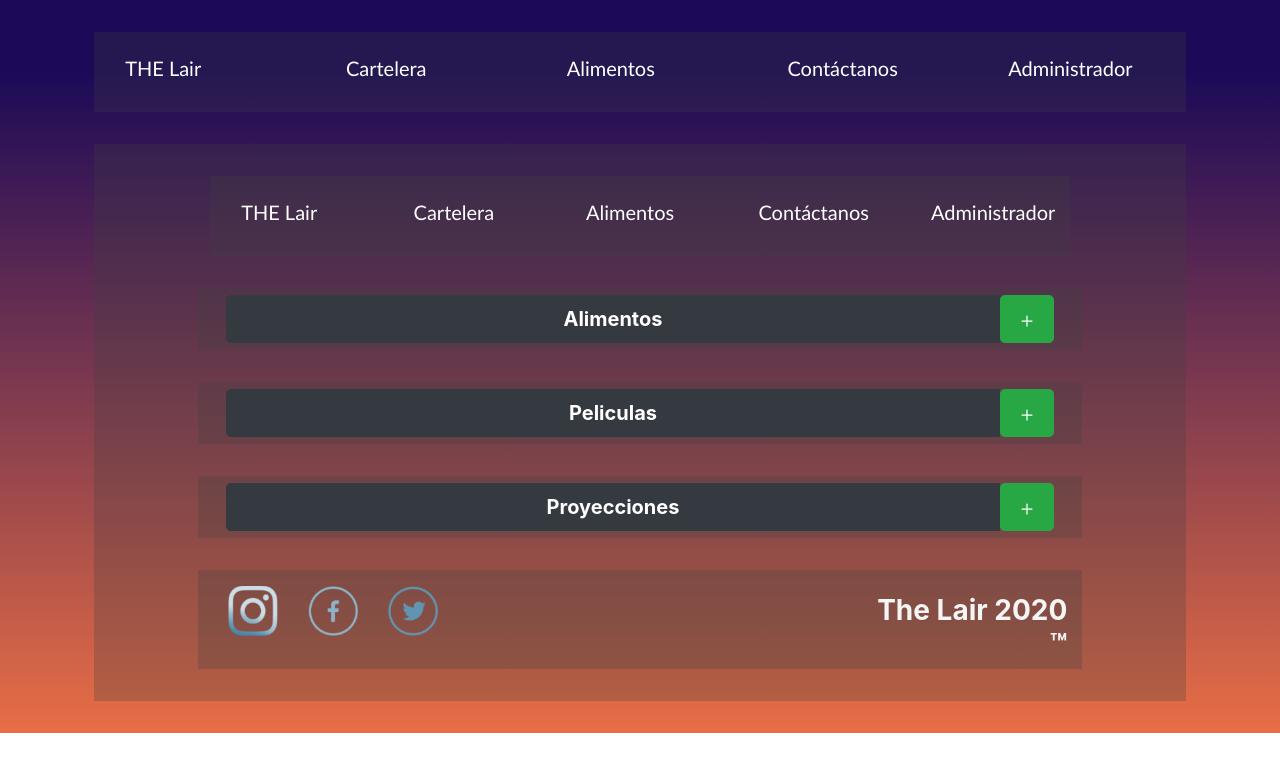
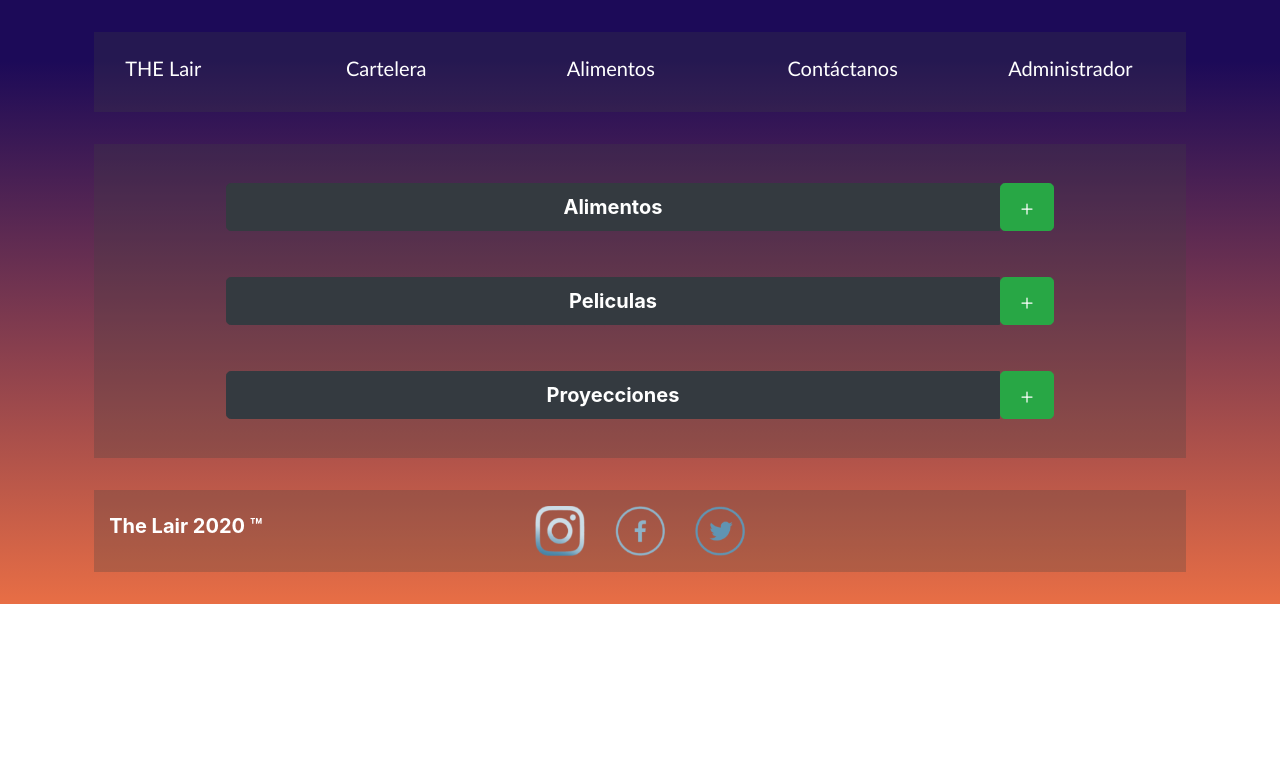
Before and after one commit to luismanzano/DB_Project, a React (Create React App) app in the folder frontend/lairfrontend/: page /admin in a window 1280 px wide. Shown: the top 772 px of the page. Built offline with nearby package versions, Linux system fonts and the light colour scheme.

Commit message:
cambios de merge 1

```diff
--- a/frontend/lairfrontend/src/components/Administrador.jsx
+++ b/frontend/lairfrontend/src/components/Administrador.jsx
@@ -4,10 +4,9 @@
 
 const Administrador = () => (
     <div className="container">
-        <NavBar />
         <div className="row">
 
-            <div className="col-md-10 fondoGris offset-1 gap-up">
+            <div className="col-md-10 offset-1 gap-up">
 
                 <div className="btn btn-group btn-group-lg toggle container-fluid">
                     <button className="btn btn-dark" type="button" data-toggle="collapse" data-target="#Alim" aria-expanded="false" aria-controls="Alim"><b>Alimentos</b></button>
@@ -105,7 +104,7 @@
 
             </div>
 
-            <div className="col-md-10 fondoGris offset-1 gap-up">
+            <div className="col-md-10 offset-1 gap-up">
 
                 <div className="btn btn-group btn-group-lg toggle container-fluid">
                     <button className="btn btn-dark" type="button" data-toggle="collapse" data-target="#Peli" aria-expanded="false" aria-controls="Peli"><b>Peliculas</b></button>
@@ -208,7 +207,7 @@
 
             </div>
 
-            <div className="col-md-10 fondoGris offset-1 gap-up">
+            <div className="col-md-10 offset-1 gap-up gap-down">
 
                 <div className="btn btn-group btn-group-lg toggle container-fluid">
                     <button className="btn btn-dark" type="button" data-toggle="collapse" data-target="#Proy" aria-expanded="false" aria-controls="Proy"><b>Proyecciones</b></button>
@@ -304,7 +303,6 @@
             </div>
 
         </div>
-        <Footer />
     </div>
 )
 
--- a/frontend/lairfrontend/src/components/Footer.jsx
+++ b/frontend/lairfrontend/src/components/Footer.jsx
@@ -7,24 +7,22 @@
 export default class Footer extends Component {
     render() {
         return (
-            <div className="row">
-                <div className="col-md-10 fondoGris offset-1 gap-up gap-down">
+                <div className="col-md-10 fondoGris offset-1 gap-down">
 
                     <div className="row">
-                        <div className="col-md-4">
+                        <div className="col-md-4 text-left">
+                            <br/>
+                            <h5 className="white_color"><b>The Lair 2020 ™</b></h5>
+                        </div>
+                        <div className="col-md-4 text-center">
                         <a href=""><img id="logo" src={instagram} width="50" height="50" /></a>
                             <a href=""><img id="logo" src={facebook} width="50" height="50" /></a>
                             <a href=""><img id="logo" src={twitter} width="50" height="50" /></a>
                         </div>
-                        <div className="col-md-5"></div>
-                        <div className="col-md-3">
-                            <br/>
-                            <h3 className="placa"><b>The Lair 2020 ™</b></h3>
-                        </div>
+
 
                     </div>
                 </div>
-            </div>
         )
     }
 }
--- a/frontend/lairfrontend/src/components/index.jsx
+++ b/frontend/lairfrontend/src/components/index.jsx
@@ -47,6 +47,10 @@
                             </Switch>
                         </div>
                     </div>
+
+                    <div className="row">
+                        <Footer/>
+                    </div>
                 </Router>
             </div>
 
```
Also changed, not shown: 1 other file (tests, documents, lock files or other folders).
